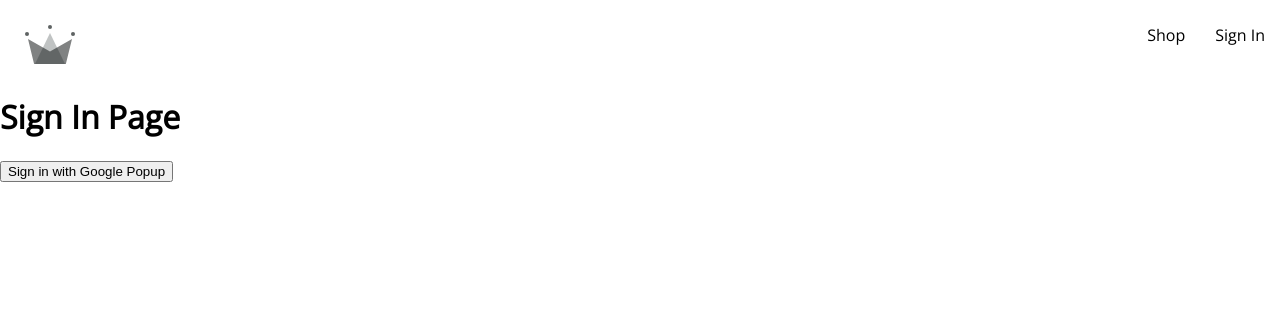
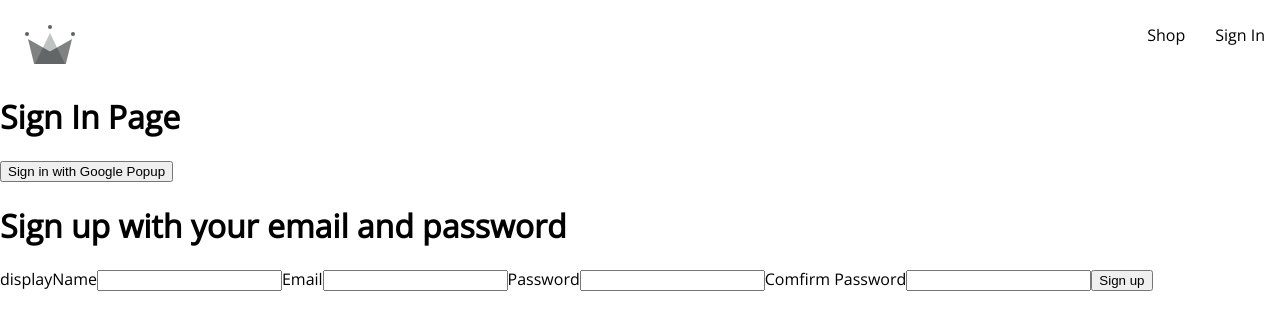
Before and after one commit to lxcusp/crwn-clothing, a React (Create React App) app: page /signIn in a window 1280 px wide. Shown: the top 330 px of the page. Built offline with nearby package versions, Linux system fonts and the light colour scheme.

Commit message:
setup the user formFields

```diff
--- /dev/null
+++ b/src/components/sign-up-form/sign-up-form.component.jsx
@@ -0,0 +1,40 @@
+import { useState } from 'react'
+
+const defaultFormFields = {
+    displayName: '',
+    email: '',
+    password: '',
+    confirmPassword: ''
+}
+
+const SignUpForm = () => {
+    const [formFields, setFormFields] = useState(defaultFormFields)
+    const { displayName, email, password, confirmPassword } = formFields
+
+    const handleChange = (event) => {
+        const { name, value } = event.target
+        setFormFields({...formFields, [name]: value})
+    }
+
+    return (
+        <div>
+            <h1>Sign up with your email and password</h1>
+            <form action="">
+                <label htmlFor="">displayName</label>
+                <input type="text" required onChange={handleChange} name='displayName' value={displayName} />
+
+                <label htmlFor="">Email</label>
+                <input type="email" required onChange={handleChange} name='email' value={email} />
+
+                <label htmlFor="">Password</label>
+                <input type="password" required onChange={handleChange} name='password' value={password} />
+
+                <label htmlFor="">Comfirm Password</label>
+                <input type="password" required onChange={handleChange} name='confirmPassword' value={confirmPassword} />
+                <button type="submit">Sign up</button>
+            </form>
+        </div>
+    )
+}
+
+export default SignUpForm
--- a/src/routes/sign-in/sign-in.component.jsx
+++ b/src/routes/sign-in/sign-in.component.jsx
@@ -1,4 +1,5 @@
 import { signInWithGooglePopup, createUserDocumentFromAuth, } from "../../utils/firebase/firebase.utils"
+import SignUpForm from "../../components/sign-up-form/sign-up-form.component";
 
 const SignIn = () => {
 
@@ -12,6 +13,7 @@
         <div>
             <h1>Sign In Page</h1>
             <button onClick={logGoogleUser}>Sign in with Google Popup</button>
+            <SignUpForm />
         </div>
     )
 }
```
